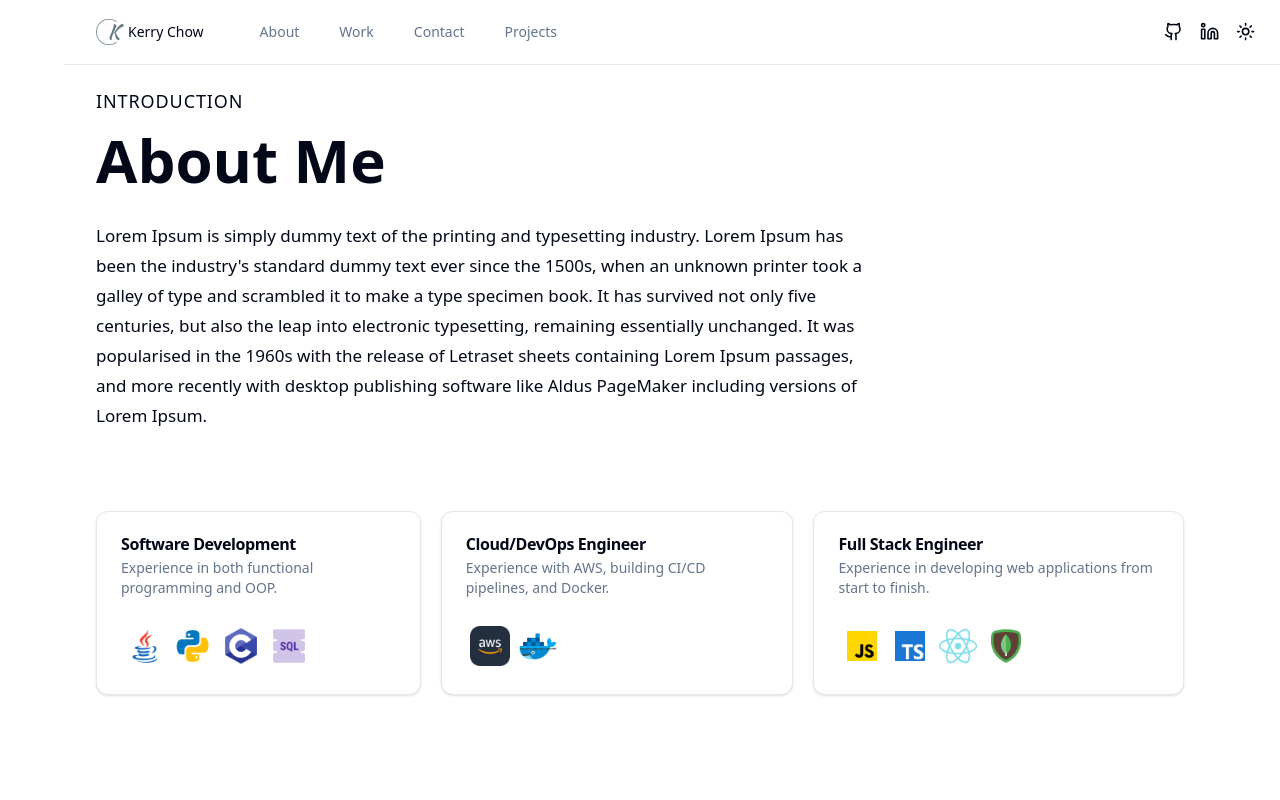
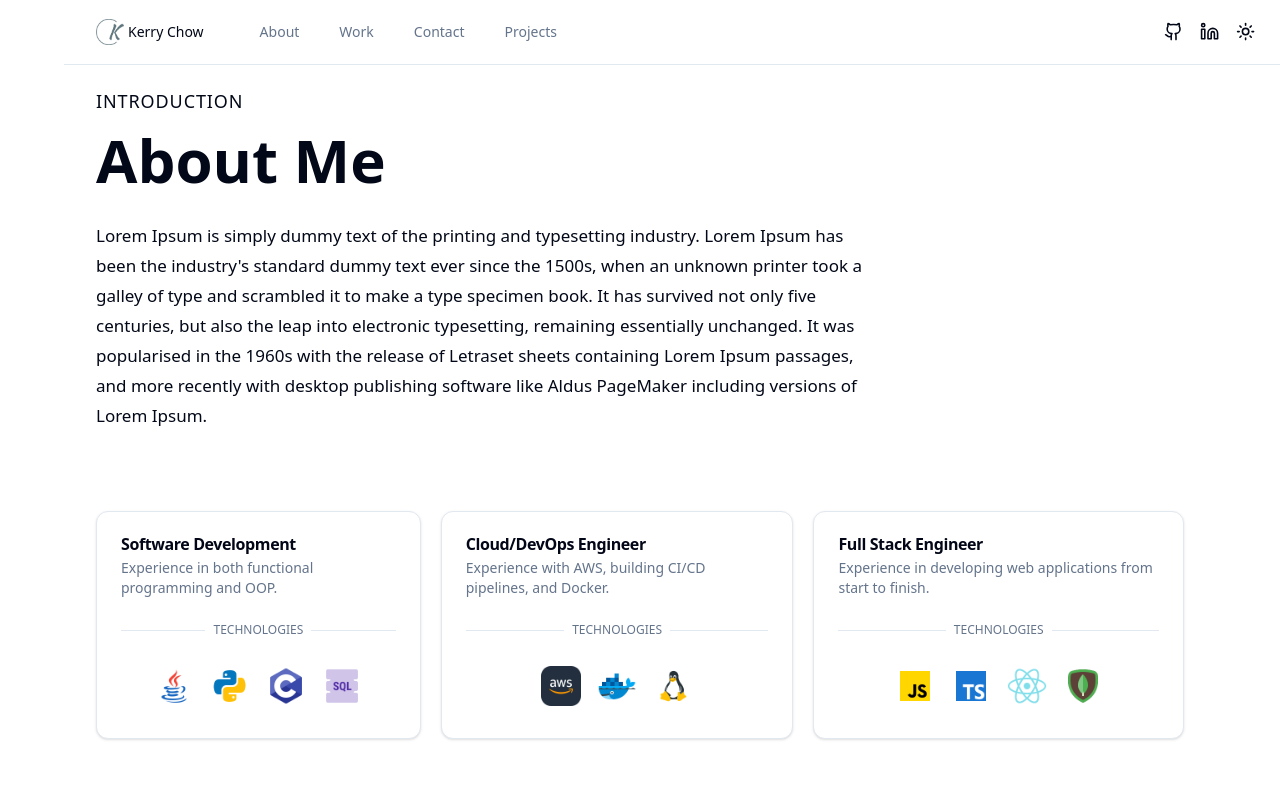
Before and after one commit to kerrydachow/portfolio, a React (Vite) app: page / in a window 1280 px wide. Shown: the top 800 px of the page. Built offline with nearby package versions, Linux system fonts and the light colour scheme.

Commit message:
Update UI for skills card

```diff
--- a/src/components/about/SkillsCard.tsx
+++ b/src/components/about/SkillsCard.tsx
@@ -30,12 +30,23 @@ const SkillsCard = ({ index, title, description, icons }: SkillsCardProps) => {
           <CardDescription>{description}</CardDescription>
         </CardHeader>
         <CardContent>
-          <div className="flex">
+          <div className="grid">
+            <div className="relative">
+              <div className="absolute inset-0 flex items-center">
+                <span className="w-full border-t" />
+              </div>
+              <div className="relative flex justify-center text-xs uppercase">
+                <span className="bg-background px-2 text-muted-foreground">
+                  Technologies
+                </span>
+              </div>
+            </div>
+            <div className="flex justify-center">
               {icons.map((icon) => (
                 <TooltipProvider key={icon.name}>
                   <Tooltip delayDuration={100}>
                     <TooltipTrigger>
-                    <div className="p-1">
+                      <div className="p-2 mt-5">
                         <img
                           className="object-contain h-10 w-10 hover:scale-125"
                           src={`${icon.icon}`}
@@ -50,6 +61,7 @@ const SkillsCard = ({ index, title, description, icons }: SkillsCardProps) => {
                 </TooltipProvider>
               ))}
             </div>
+          </div>
         </CardContent>
       </Card>
     </motion.div>
--- a/src/constants/index.ts
+++ b/src/constants/index.ts
@@ -92,6 +92,7 @@ const expertise: Array<{
     icons: [
       { name: "AWS", icon: images.aws },
       { name: "Docker", icon: images.docker },
+      { name: "Linux", icon: images.linux },
     ],
   },
   {
```
Lines whose indentation alone changed are shown as unchanged.
